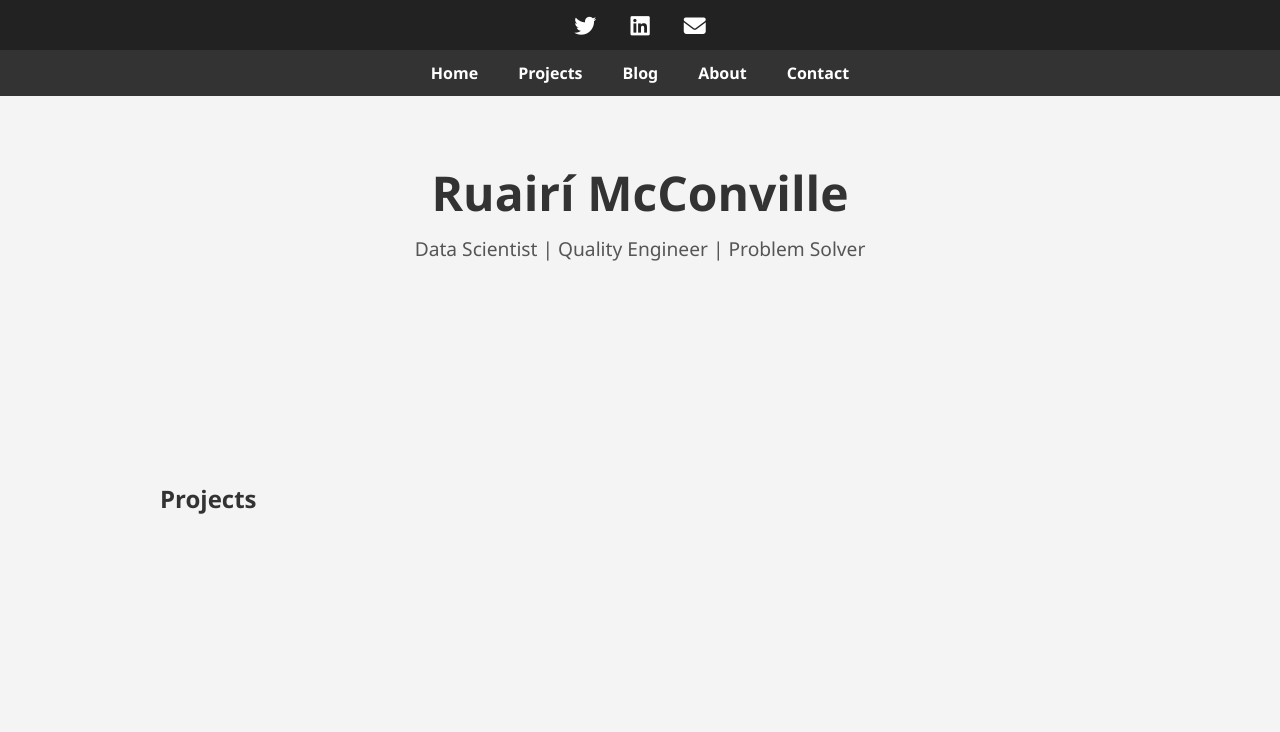
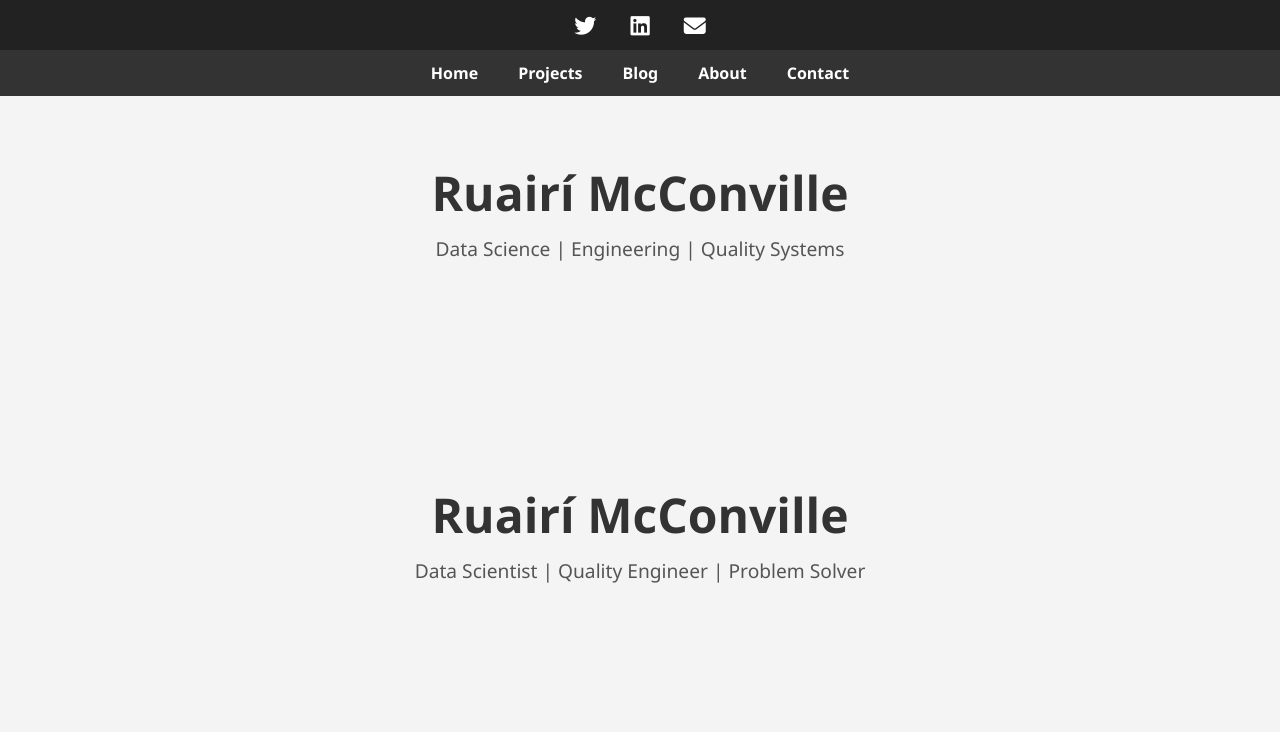
Before and after one commit to ruairi-mcc/ruairi-mcc.github.io, a plain HTML site: page index.html in a window 1280 px wide. Shown: the top 732 px of the page. Drawn offline with Linux system fonts and the light colour scheme; no server answers.

Commit message:
Update index.html

```diff
--- a/index.html
+++ b/index.html
@@ -1,3 +1,45 @@
+<!DOCTYPE html>
+<html lang="en">
+<head>
+    <meta charset="UTF-8">
+    <meta name="viewport" content="width=device-width, initial-scale=1.0">
+    <title>Ruairí McConville - Portfolio</title>
+    <link rel="stylesheet" href="style.css">
+    <!-- Font Awesome for icons -->
+    <script src="https://kit.fontawesome.com/a076d05399.js" crossorigin="anonymous"></script>
+</head>
+<body>
+
+    <!-- Social Icons Bar -->
+    <div class="socials">
+        <a href="https://twitter.com/yourhandle" target="_blank"><i class="fab fa-twitter"></i></a>
+        <a href="https://linkedin.com/in/yourhandle" target="_blank"><i class="fab fa-linkedin"></i></a>
+        <a href="mailto:your.email@example.com"><i class="fas fa-envelope"></i></a>
+    </div>
+
+    <!-- Navigation Bar -->
+    <nav>
+        <ul>
+            <li><a href="#home">Home</a></li>
+            <li><a href="#projects">Projects</a></li>
+            <li><a href="#blog">Blog</a></li>
+            <li><a href="#about">About</a></li>
+            <li><a href="#contact">Contact</a></li>
+        </ul>
+    </nav>
+
+    <!-- Sections -->
+    <section id="home" class="center">
+        <h1>Ruairí McConville</h1>
+        <p>Data Science | Engineering | Quality Systems</p>
+    </section>
+
+    <!-- (Projects, Blog, About, Contact sections follow) -->
+
+</body>
+</html>
+
+
 <!DOCTYPE html>
 <html lang="en">
 <head>
```
